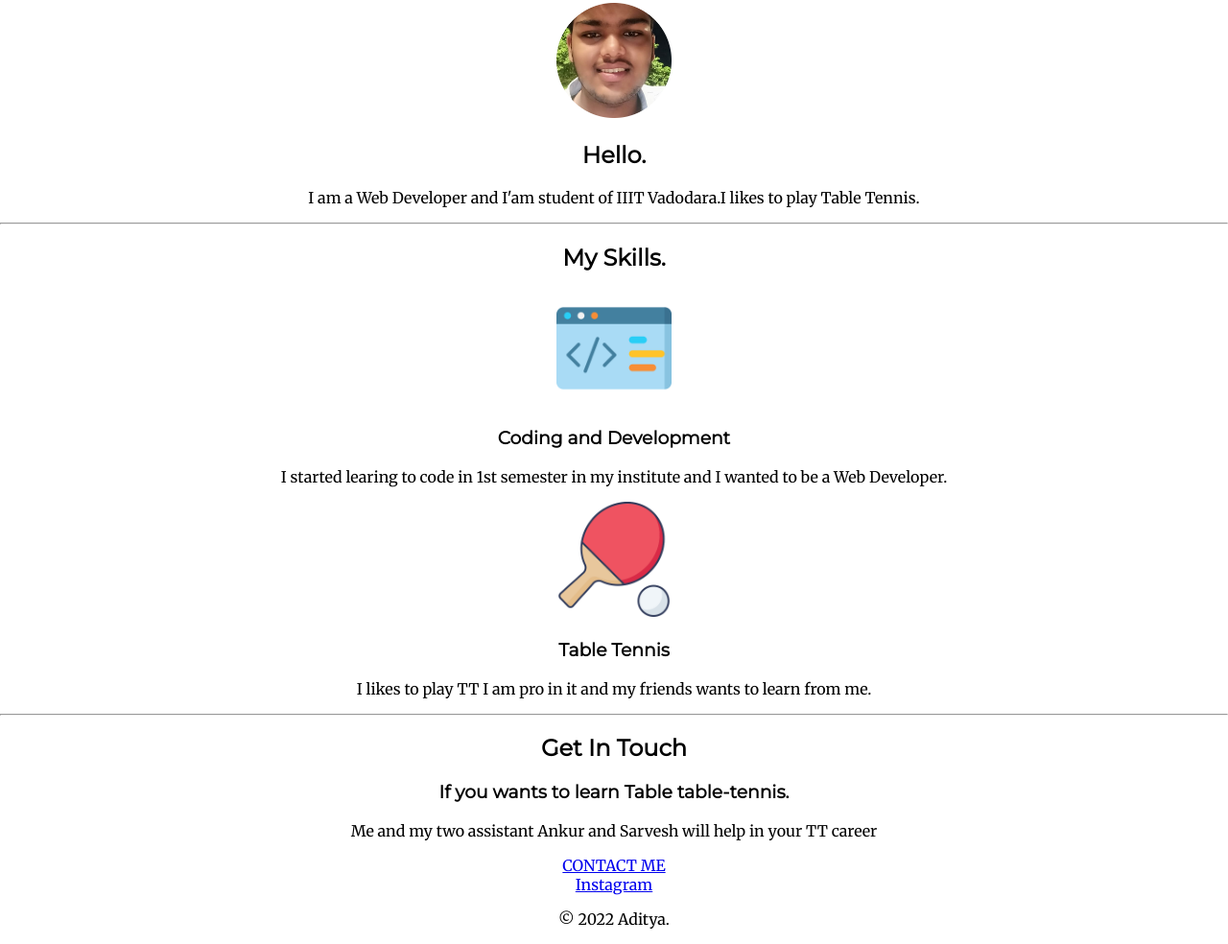
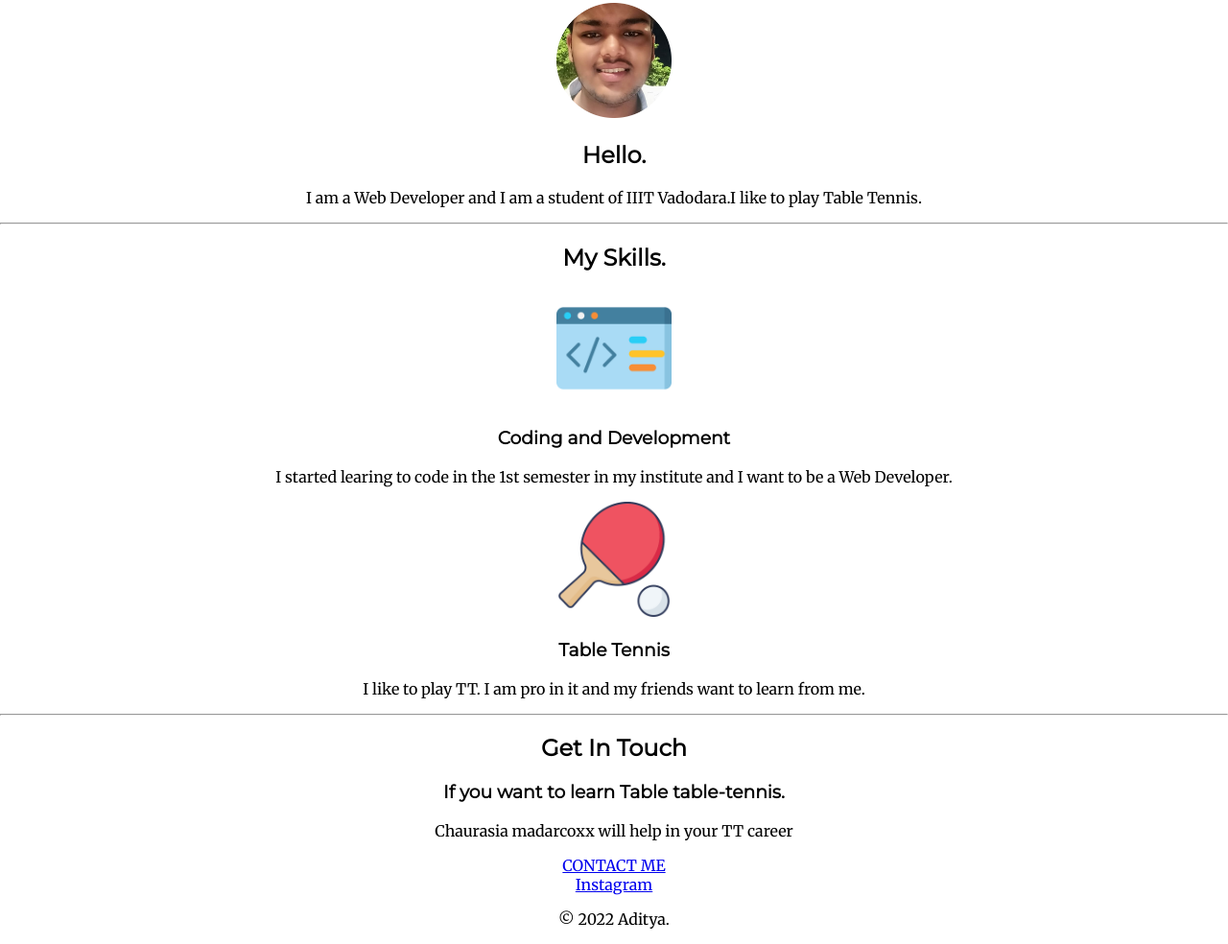
Before and after one commit to Aditya-Chaurasia11/myprojects, a plain HTML site: page index.html in a window 1280 px wide. Shown: the part 617-1601 px from the top of the page at 96% size. Drawn offline with Linux system fonts and the light colour scheme.

Commit message:
Update index.html

```diff
--- a/index.html
+++ b/index.html
@@ -26,7 +26,7 @@
         <br>
           <img src="Aditya.png" alt="aditya-profile" width="120px">
           <h2>Hello.</h2>
-          <p>I am a Web Developer and I'am student of IIIT Vadodara.I likes to play Table Tennis.</p>
+          <p>I am a Web Developer and I am a student of IIIT Vadodara.I like to play Table Tennis.</p>
         </div>
         <hr>
         <div class="skills">
@@ -34,19 +34,19 @@
           <div class="skill-row">
             <img class="" src="code.png" alt="coad" width="120px">
             <h3>Coding and Development</h3>
-            <p>I started learing to code in 1st semester in my institute and I wanted to be a Web Developer.</p>
+            <p>I started learing to code in the 1st semester in my institute and I want to be a Web Developer.</p>
           </div>
           <div class="skill-row">
             <img class="" src="table-tennis.png" alt="table-tennis" width="120px">
             <h3>Table Tennis</h3>
-            <p>I likes to play TT  I am pro in it and my friends wants to learn from me. </p>
+            <p>I like to play TT. I am pro in it and my friends want to learn from me. </p>
           </div>
         </div>
         <hr>
         <div class="contact-me">
           <h2>Get In Touch</h2>
-          <h3>If you wants to learn Table table-tennis.</h3>
-          <p>Me and my two assistant Ankur and Sarvesh will help in your TT career</p>
+          <h3>If you want to learn Table table-tennis.</h3>
+          <p>Chaurasia madarcoxx will help in your TT career</p>
           <a class="btn" href="anand68778@gmail.com">CONTACT ME</a>
         </div>
       </div>
```
